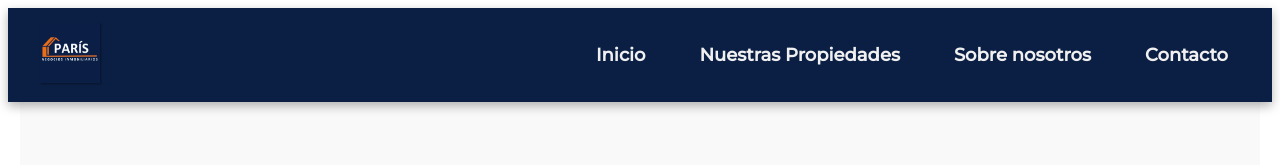
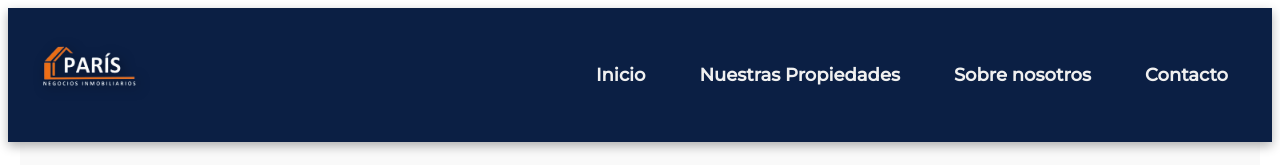
Before and after one commit to xsorren/paris, a React (Create React App) app: page /blog in a window 1280 px wide. Shown: the top 165 px of the page. Built offline with nearby package versions, Linux system fonts and the light colour scheme; no server answers; the database is empty.

Commit message:
Logo sin fondiu

```diff
--- a/src/components/Header.js
+++ b/src/components/Header.js
@@ -2,9 +2,9 @@ import React, { useState } from "react";
 import { Link } from "react-router-dom";
 import styled from "styled-components";
 
-// Colores sobrios y elegantes para inmobiliaria
+// Estilos para el encabezado
 const HeaderWrapper = styled.header`
-  background-color: #0b1f44;  // Azul oscuro elegante
+  background-color: #0b1f44; // Azul oscuro
   box-shadow: 0 4px 10px rgba(0, 0, 0, 0.3);
   padding: 15px 0;
   position: sticky;
@@ -26,9 +26,19 @@ const LogoContainer = styled.div`
 `;
 
 const Logo = styled.img`
-  max-height: 60px;
-  filter: drop-shadow(1px 1px 1px rgba(0,0,0,0.4));
+  height: 100px;
+  width: auto;
+  max-width: 150px; /* o ajustá según lo que necesites */
+  object-fit: contain;
+  filter: drop-shadow(3px 3px 6px rgba(0, 0, 0, 0.5));
+  transition: all 0.3s ease;
+
+  @media (max-width: 768px) {
+    height: 70px;
+    max-width: 180px;
+  }
 `;
+
 
 const NavbarMenu = styled.ul`
   display: flex;
@@ -67,7 +77,6 @@ const NavbarLink = styled(Link)`
   }
 `;
 
-// Botón hamburguesa para menú móvil
 const Hamburger = styled.div`
   display: none;
   flex-direction: column;
@@ -97,7 +106,7 @@ const Header = () => {
       <Container>
         <LogoContainer>
           <Link to="/" onClick={() => setMenuOpen(false)}>
-            <Logo src="/logoINMO.jpg" alt="Logo Paris Inmobiliaria" />
+          <Logo src="/logoINMOsinFondo.png" alt="Logo Paris Inmobiliaria" />
           </Link>
         </LogoContainer>
 
```
Also changed, not shown: public/logoINMOsinFondo.png (added).
